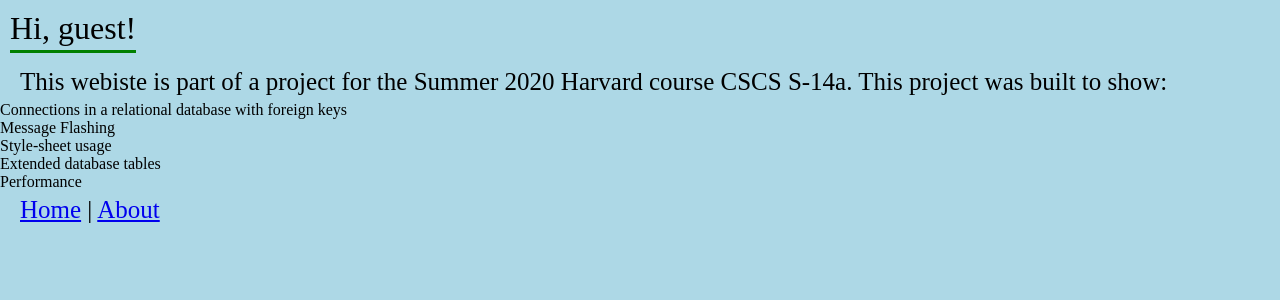
After one commit to kenbr7613/cscis14a-lab5, a Flask app: page /about in a window 1280 px wide. The commit adds this page. Shown: the top 300 px of the page. Run offline with Flask 2, Linux system fonts and the light colour scheme.

Commit message:
Add about.html

```diff
--- a/app.py
+++ b/app.py
@@ -76,6 +76,10 @@ def logout():
     flash('Logout succesful!')
     return redirect(url_for('index'))
 
+@app.route('/about')
+def about():
+    return render_template('about.html')
+
 
 #GET & POST /newpost
 @app.route('/newpost', methods=['GET', 'POST'])
--- /dev/null
+++ b/templates/about.html
@@ -0,0 +1,32 @@
+{% extends "layout.html" %}
+
+{% block styles %}
+    <link href="{{ url_for('static', filename='./css/index.css') }}" rel="stylesheet">
+{% endblock %}
+
+{% block scripts %}
+{% endblock %}
+
+{% block content %}
+
+    {% if session_username is defined %}
+
+        <h1>Hi, {{ session_username }} !</h1>
+
+    {% else %}
+
+        <h1>Hi, guest!</h1>
+
+    {% endif %}
+    <p>This webiste is part of a project for the Summer 2020 Harvard course CSCS S-14a.
+       This project was built to show:</p>
+    <ul>
+        <li>Connections in a relational database with foreign keys</li>
+        <li>Message Flashing</li>
+        <li>Style-sheet usage</li>
+        <li>Extended database tables</li>
+        <li>Performance</li>
+    </ul>
+
+
+{% endblock %}
--- a/templates/layout.html
+++ b/templates/layout.html
@@ -28,6 +28,7 @@
 <!-- Scripts -->
 {% block scripts %}
 {% endblock %}
+<p><a href="./index">Home</a> | <a href="./about">About</a></p>
 </body>
 
 </html>
```
